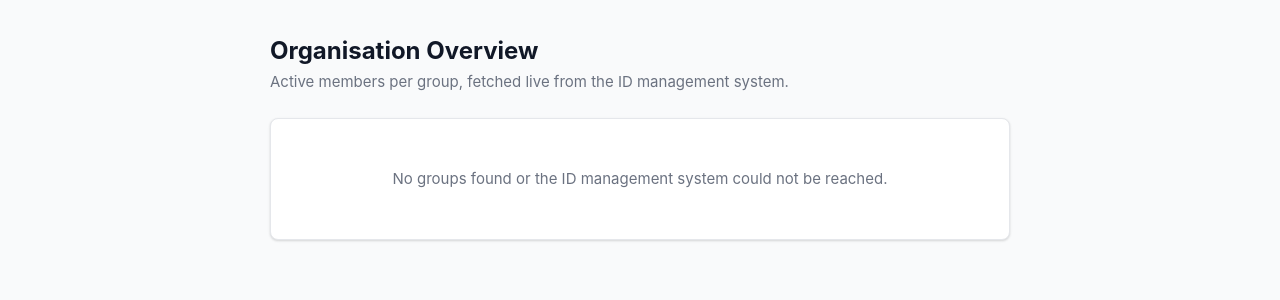
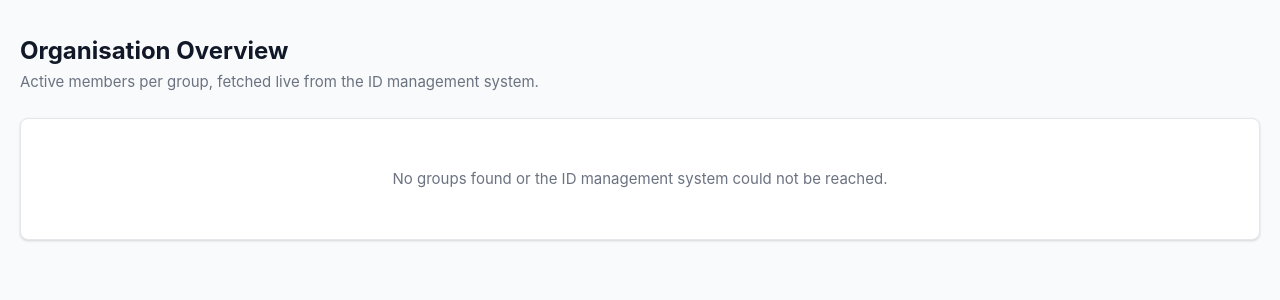
Before and after one commit to drcdev-gh/pocketboard, a FastAPI app: template app/templates/overview.html in a window 1280 px wide. Shown: the part 56-356 px from the top of the page. Run offline with FastAPI, Linux system fonts and the light colour scheme; the template is opened without the code that fills it, so the values that code supplies are empty.

Commit message:
Use wider container on audit and overview pages to prevent table clipping
Adds .container-wide (max-width: 1280px) and a container_class block in
base.html so individual pages can opt in without affecting the invite form.

Co-Authored-By: Claude Sonnet 4.6 <noreply@anthropic.com>

```diff
--- a/app/static/style.css
+++ b/app/static/style.css
@@ -75,6 +75,11 @@ body {
 /* ── Layout ── */
 .container {
   max-width: 780px;
+  margin: 32px auto;
+  padding: 0 20px;
+}
+.container-wide {
+  max-width: 1280px;
   margin: 32px auto;
   padding: 0 20px;
 }
--- a/app/templates/audit.html
+++ b/app/templates/audit.html
@@ -1,5 +1,6 @@
 {% extends "base.html" %}
 {% block title %}Audit Log – Pocketboard{% endblock %}
+{% block container_class %}container-wide{% endblock %}
 {% block content %}
 <div class="page-header">
   <h1>Audit Log</h1>
--- a/app/templates/base.html
+++ b/app/templates/base.html
@@ -22,7 +22,7 @@
     {% endif %}
   </header>
 
-  <main class="container">
+  <main class="{% block container_class %}container{% endblock %}">
     {% block content %}{% endblock %}
   </main>
 </body>
--- a/app/templates/overview.html
+++ b/app/templates/overview.html
@@ -1,5 +1,6 @@
 {% extends "base.html" %}
 {% block title %}Organisation Overview – Pocketboard{% endblock %}
+{% block container_class %}container-wide{% endblock %}
 {% block content %}
 <div class="page-header">
   <h1>Organisation Overview</h1>
```
